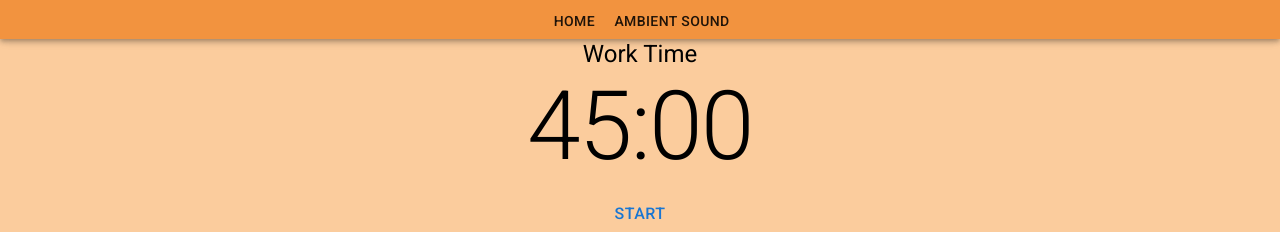
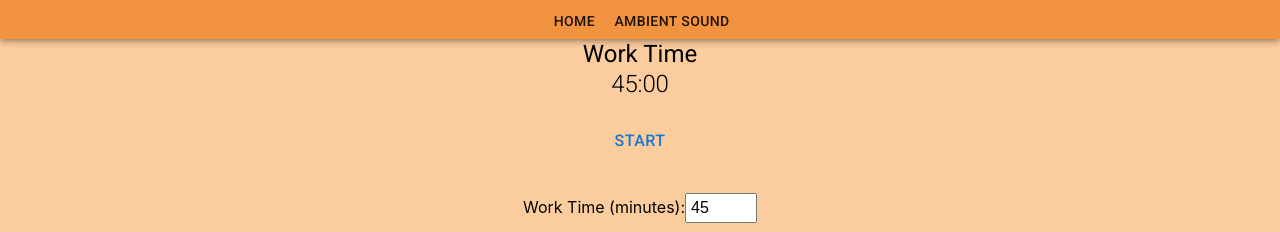
Before and after one commit to Hansstayhungry/Pomodoro, a React (Create React App) app in the folder client/: page / in a window 1280 px wide. Shown: the part 212-444 px from the top of the page. Built offline with nearby package versions, Linux system fonts and the light colour scheme; no server answers; the HTML template or start-up script is replaced by a standard one.

Commit message:
Revert "increased timer font size"
This reverts commit 80de6becd1a168fde26c4ee53736e0641e2f9cb4.

```diff
--- a/client/src/routes/Timer.js
+++ b/client/src/routes/Timer.js
@@ -91,7 +91,7 @@ const Timer = (props) => {
       </audio>
 
       <Typography variant="h5">{isBreakTime ? "Break Time" : "Work Time"}</Typography>
-      <Typography variant="h1">
+      <Typography variant="h2">
         {minutes}:{seconds}
       </Typography>
       <div className="buttons">
```
